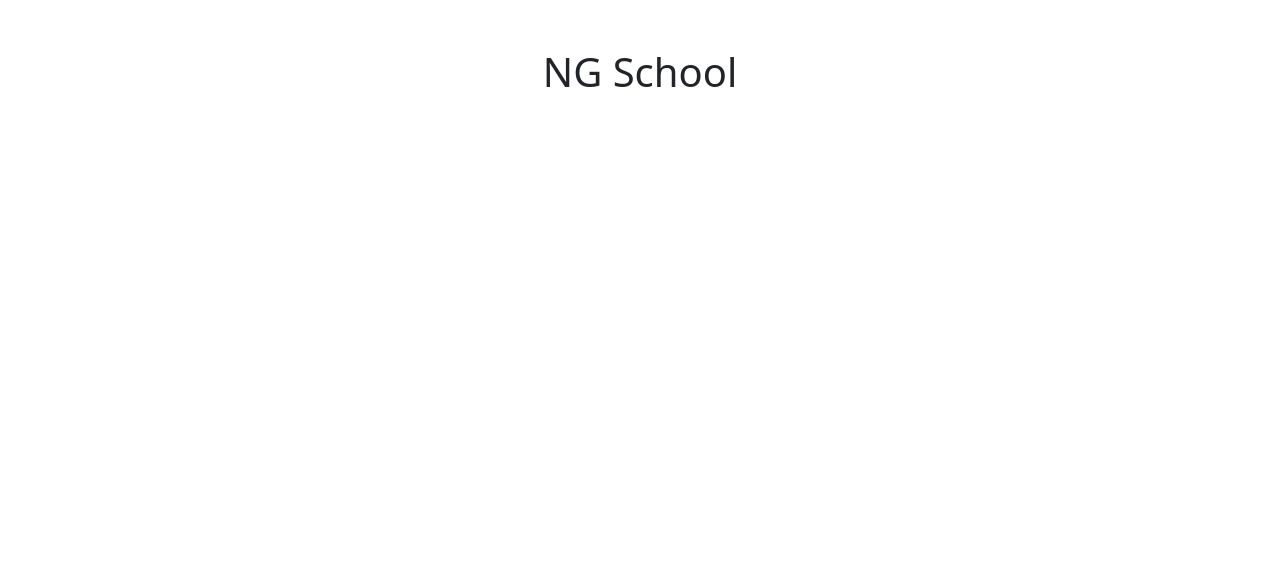
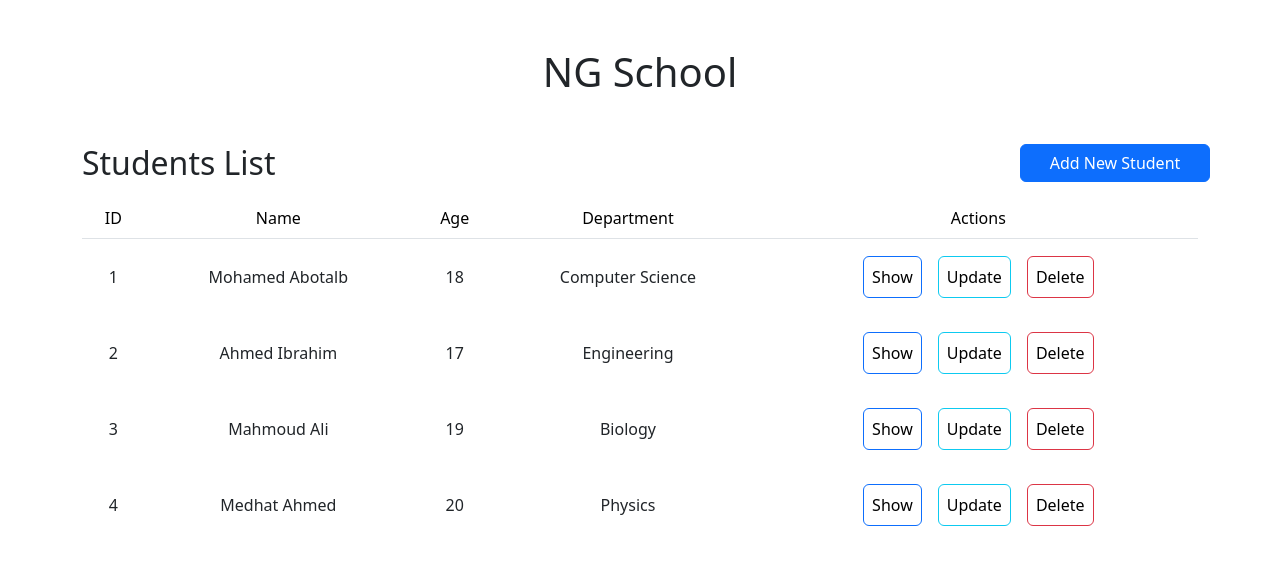
Before and after one commit to MohamedAbotalb/NG_School, an Angular app: page / in a window 1280 px wide. Shown: the top 564 px of the page. Built offline with nearby package versions, Linux system fonts and the light colour scheme.

Commit message:
Add student component in the home page component

```diff
--- a/src/app/home/home.component.html
+++ b/src/app/home/home.component.html
@@ -2,4 +2,8 @@
   <div class="text-center my-5">
     <h1>{{ title }}</h1>
   </div>
+
+  <div>
+    <app-student></app-student>
+  </div>
 </div>
--- a/src/app/home/home.component.ts
+++ b/src/app/home/home.component.ts
@@ -1,9 +1,10 @@
 import { Component } from '@angular/core';
+import { StudentComponent } from '../student/student.component';
 
 @Component({
   selector: 'app-home',
   standalone: true,
-  imports: [],
+  imports: [StudentComponent],
   templateUrl: './home.component.html',
   styleUrl: './home.component.css',
 })
--- /dev/null
+++ b/src/app/student/student.component.html
@@ -0,0 +1,246 @@
+<div>
+  <div class="row align-items-center justify-content-between my-3">
+    <h2 class="col-md-10 mb-0">Students List</h2>
+    <button
+      class="btn btn-primary col-md-2"
+      data-bs-toggle="modal"
+      data-bs-target="#addStudentModal"
+    >
+      Add New Student
+    </button>
+  </div>
+
+  @if (students.length > 0) {
+  <table class="table text-center">
+    <thead>
+      <tr class="p-3">
+        <td>ID</td>
+        <td>Name</td>
+        <td>Age</td>
+        <td>Department</td>
+        <td>Actions</td>
+      </tr>
+    </thead>
+    @for (std of students; track std.id; let i = $index;) {
+    <tr>
+      <td>{{ std.id }}</td>
+      <td>{{ std.name }}</td>
+      <td>{{ std.age }}</td>
+      <td>{{ std.department }}</td>
+      <td>
+        <button class="btn btn-primary me-3 my-3" (click)="show(std)">
+          Show
+        </button>
+        <button
+          class="btn btn-info me-3"
+          data-bs-toggle="modal"
+          data-bs-target="#updateStudentModal"
+          (click)="openUpdateModal(std)"
+        >
+          Update
+        </button>
+        <button
+          class="btn btn-danger"
+          data-bs-toggle="modal"
+          [attr.data-bs-target]="'#confirmDeleteModal' + i"
+        >
+          Delete
+        </button>
+      </td>
+    </tr>
+
+    <!-- Confirmation Modal -->
+    <div
+      class="modal fade"
+      [id]="'confirmDeleteModal' + i"
+      tabindex="-1"
+      role="dialog"
+      aria-labelledby="confirmDeleteModalLabel"
+      aria-hidden="true"
+      data-bs-backdrop="static"
+    >
+      <div class="modal-dialog" role="document">
+        <div class="modal-content">
+          <div class="modal-header">
+            <h5 class="modal-title" [id]="'confirmDeleteModalLabel' + i">
+              Confirm Delete
+            </h5>
+            <button
+              type="button"
+              class="btn-close"
+              data-bs-dismiss="modal"
+              aria-label="Close"
+            ></button>
+          </div>
+          <div class="modal-body">
+            Are you sure you want to delete this student?
+          </div>
+          <div class="modal-footer">
+            <button
+              type="button"
+              class="btn btn-secondary"
+              data-bs-dismiss="modal"
+            >
+              Cancel
+            </button>
+            <button
+              type="button"
+              class="btn btn-danger"
+              (click)="delete(i)"
+              data-bs-dismiss="modal"
+            >
+              Delete
+            </button>
+          </div>
+        </div>
+      </div>
+    </div>
+    }
+  </table>
+  } @else {
+  <tr class="my-2 fs-5">
+    There is no students
+  </tr>
+  } @if (student) {
+  <div>
+    <h3>Student Details</h3>
+    <div class="card mt-3">
+      <div class="card-body">
+        <h5 class="card-title">Name: {{ student.name }}</h5>
+        <p class="card-text">Age: {{ student.age }}</p>
+        <p class="card-text">Department: {{ student.department }}</p>
+      </div>
+    </div>
+  </div>
+  }
+</div>
+
+<!-- Add new student modal -->
+<div
+  class="modal fade"
+  id="addStudentModal"
+  role="dialog"
+  aria-labelledby="addStudentModalLabel"
+  aria-hidden="true"
+  data-bs-backdrop="static"
+>
+  <div class="modal-dialog" role="document">
+    <div class="modal-content">
+      <div class="modal-header">
+        <h5 class="modal-title" id="addStudentModalLabel">Add New Student</h5>
+        <button
+          type="button"
+          class="btn-close"
+          data-bs-dismiss="modal"
+          aria-label="Close"
+        ></button>
+      </div>
+      <div class="modal-body">
+        <!-- Form to add a new student -->
+        <form (submit)="addStudent()">
+          <div class="mb-3">
+            <label for="name" class="form-label">Name</label>
+            <input
+              type="text"
+              class="form-control"
+              id="name"
+              name="name"
+              required
+              [(ngModel)]="newStudent.name"
+            />
+          </div>
+          <div class="mb-3">
+            <label for="age" class="form-label">Age</label>
+            <input
+              type="number"
+              class="form-control"
+              id="age"
+              name="age"
+              required
+              [(ngModel)]="newStudent.age"
+            />
+          </div>
+          <div class="mb-3">
+            <label for="department" class="form-label">Department</label>
+            <input
+              type="text"
+              class="form-control"
+              id="department"
+              name="department"
+              required
+              [(ngModel)]="newStudent.department"
+            />
+          </div>
+          <button type="submit" class="btn btn-primary" data-bs-dismiss="modal">
+            Submit
+          </button>
+        </form>
+      </div>
+    </div>
+  </div>
+</div>
+
+<!-- Update student modal -->
+<div
+  class="modal fade"
+  id="updateStudentModal"
+  role="dialog"
+  aria-labelledby="updateStudentModalLabel"
+  aria-hidden="true"
+  data-bs-backdrop="static"
+>
+  <div class="modal-dialog" role="document">
+    <div class="modal-content">
+      <div class="modal-header">
+        <h5 class="modal-title" id="updateStudentModalLabel">Update Student</h5>
+        <button
+          type="button"
+          class="btn-close"
+          data-bs-dismiss="modal"
+          aria-label="Close"
+        ></button>
+      </div>
+      <div class="modal-body">
+        <!-- Form to add a new student -->
+        <form (submit)="update()">
+          <div class="mb-3">
+            <label for="name" class="form-label">Name</label>
+            <input
+              type="text"
+              class="form-control"
+              id="updateName"
+              name="updateName"
+              required
+              [(ngModel)]="updatedStudent.name"
+            />
+          </div>
+          <div class="mb-3">
+            <label for="age" class="form-label">Age</label>
+            <input
+              type="number"
+              class="form-control"
+              id="updateAge"
+              name="updateAge"
+              required
+              [(ngModel)]="updatedStudent.age"
+            />
+          </div>
+          <div class="mb-3">
+            <label for="department" class="form-label">Department</label>
+            <input
+              type="text"
+              class="form-control"
+              id="updateDepartment"
+              name="updateDepartment"
+              required
+              [(ngModel)]="updatedStudent.department"
+            />
+          </div>
+          <button type="submit" class="btn btn-primary" data-bs-dismiss="modal">
+            Update
+          </button>
+        </form>
+      </div>
+    </div>
+  </div>
+</div>
--- /dev/null
+++ b/src/app/student/student.component.ts
@@ -0,0 +1,50 @@
+import { Component } from '@angular/core';
+import { FormsModule } from '@angular/forms';
+import { Student } from '../../models/student';
+import { students } from '../../assets/data/students';
+
+@Component({
+  selector: 'app-student',
+  standalone: true,
+  imports: [FormsModule],
+  templateUrl: './student.component.html',
+  styleUrl: './student.component.css',
+})
+export class StudentComponent {
+  students: Student[] = students;
+  newStudent: Student = new Student(0, '', 0, '');
+  student: Student | null = null;
+  updatedStudent: Student = { id: 0, name: '', age: 0, department: '' };
+
+  openUpdateModal(std: Student) {
+    this.updatedStudent = { ...std };
+  }
+
+  addStudent() {
+    const lastStudentId =
+      this.students.length > 0 ? this.students[this.students.length - 1].id : 0;
+    this.newStudent = { ...this.newStudent, id: lastStudentId + 1 };
+    this.students.push(this.newStudent);
+    this.newStudent = new Student(0, '', 0, '');
+  }
+
+  show(std: Student) {
+    if (this.student === std) {
+      this.student = null;
+    } else {
+      this.student = std;
+    }
+  }
+
+  update() {
+    const index = this.students.findIndex(
+      (std) => std.id === this.updatedStudent.id
+    );
+    this.students[index] = { ...this.updatedStudent };
+    this.updatedStudent = new Student(0, '', 0, '');
+  }
+
+  delete(index: number) {
+    this.students.splice(index, 1);
+  }
+}
--- /dev/null
+++ b/src/assets/data/students.ts
@@ -0,0 +1,26 @@
+export const students = [
+  {
+    id: 1,
+    name: 'Mohamed Abotalb',
+    age: 18,
+    department: 'Computer Science',
+  },
+  {
+    id: 2,
+    name: 'Ahmed Ibrahim',
+    age: 17,
+    department: 'Engineering',
+  },
+  {
+    id: 3,
+    name: 'Mahmoud Ali',
+    age: 19,
+    department: 'Biology',
+  },
+  {
+    id: 4,
+    name: 'Medhat Ahmed',
+    age: 20,
+    department: 'Physics',
+  },
+];
--- /dev/null
+++ b/src/models/student.ts
@@ -0,0 +1,36 @@
+export class Student {
+  constructor(
+    public id: number,
+    public name: string,
+    public age: number,
+    public department: string
+  ) {}
+
+  //   set Id(id: number) {
+  //     this.id = id;
+  //   }
+  //   get Id(): number {
+  //     return this.id;
+  //   }
+
+  //   set Name(name: string) {
+  //     this.name = name;
+  //   }
+  //   get Name(): string {
+  //     return this.name;
+  //   }
+
+  //   set Age(age: number) {
+  //     this.age = age;
+  //   }
+  //   get Age(): number {
+  //     return this.age;
+  //   }
+
+  //   set Department(department: string) {
+  //     this.department = department;
+  //   }
+  //   get Department(): string {
+  //     return this.department;
+  //   }
+}
```
Also changed, not shown: src/app/student/student.component.css (added), 1 other file (tests, documents, lock files or other folders).
